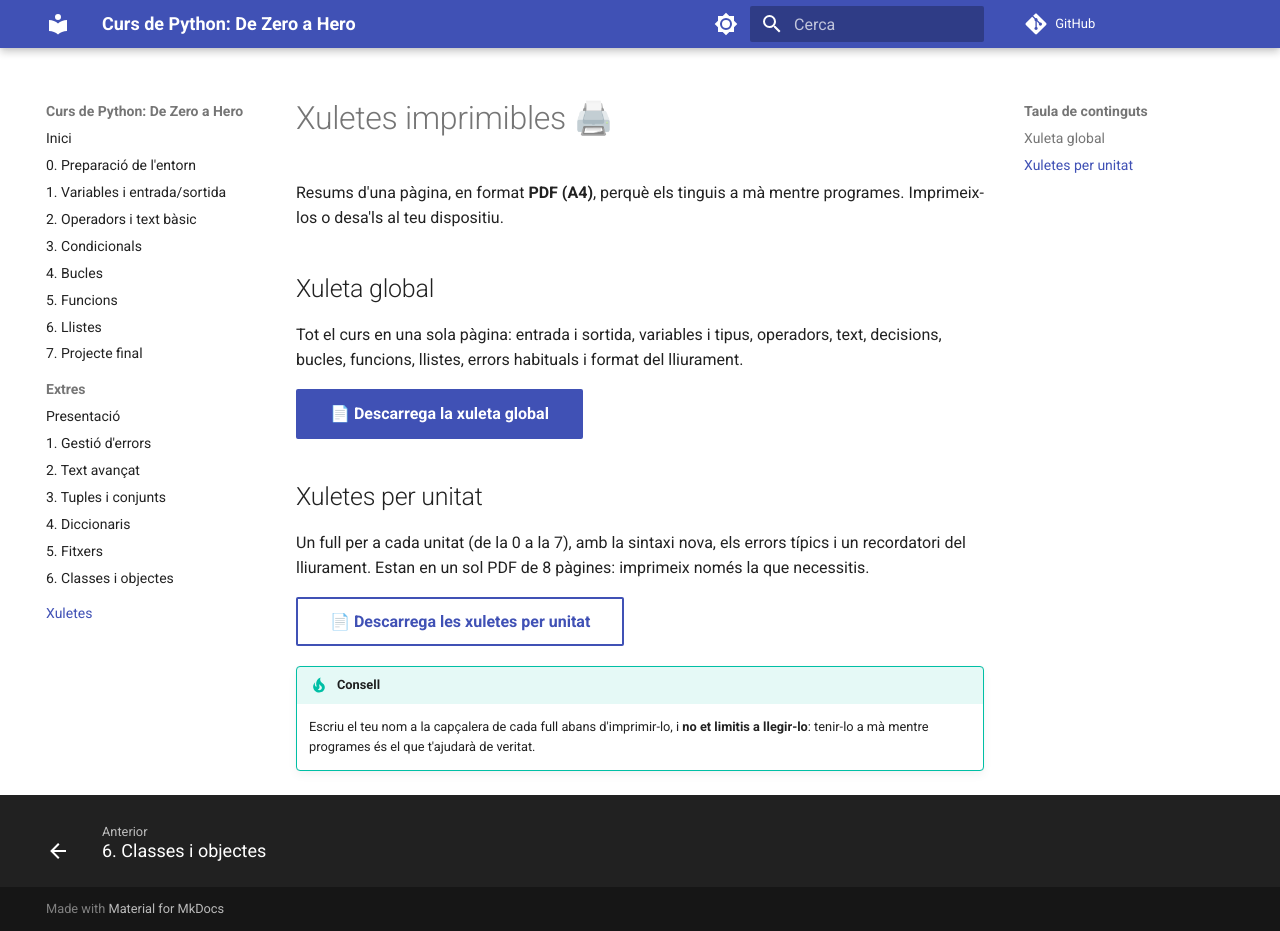
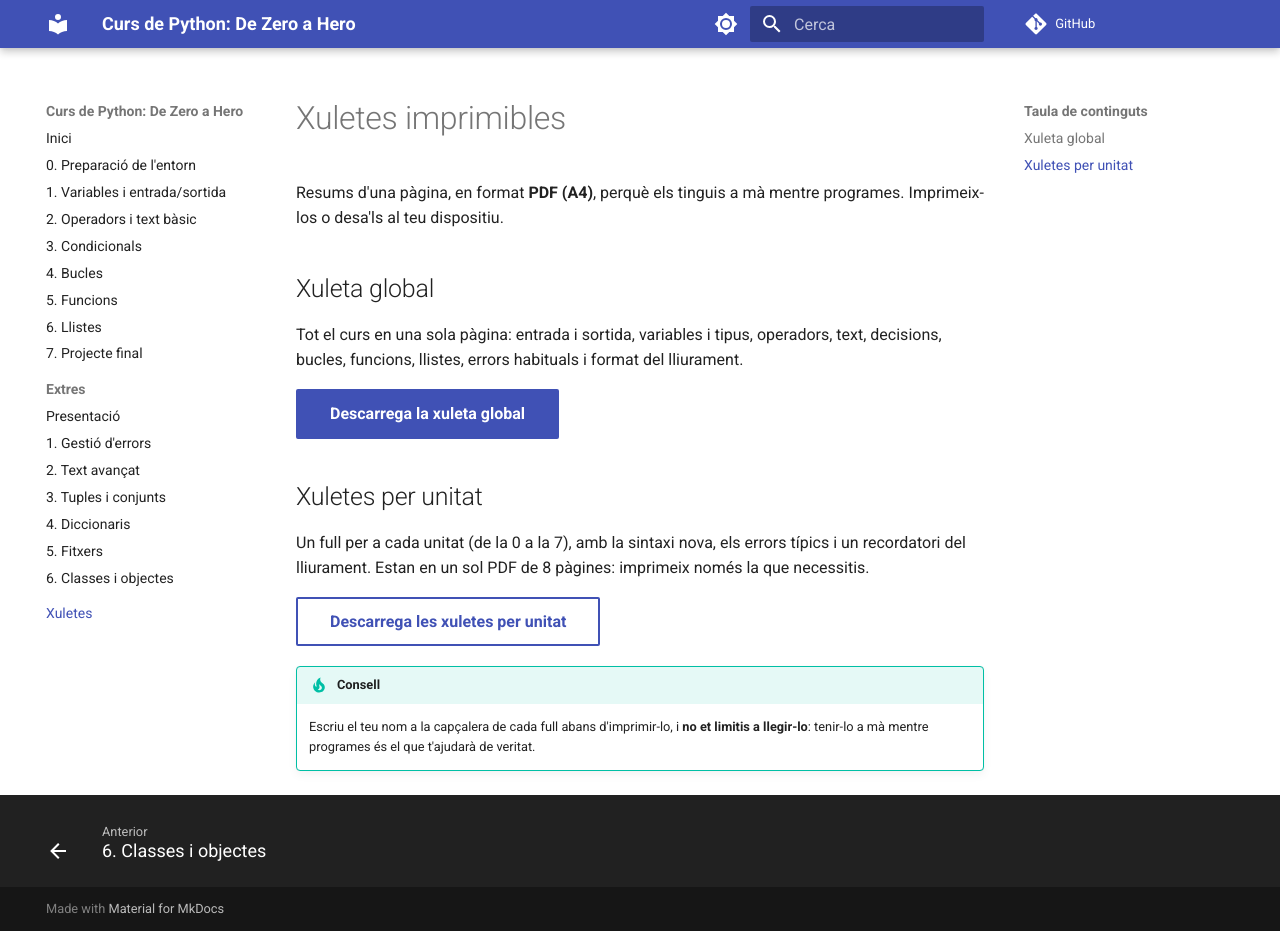
Before and after one commit to AlbertGodina/curs-python-web, an MkDocs documentation site: the page built from docs/xuletes.md, in a window 1280 px wide and 931 px high. Built offline with MkDocs 1.6.1 and Material for MkDocs 9.7.7, drawn with Linux system fonts in a browser that asks for light colours; comment, search, counter and statistics services are not loaded.

```diff
--- a/docs/xuletes.md
+++ b/docs/xuletes.md
@@ -1,4 +1,4 @@
-# Xuletes imprimibles 🖨️
+# Xuletes imprimibles
 
 Resums d'una pàgina, en format **PDF (A4)**, perquè els tinguis a mà mentre programes. Imprimeix-los o desa'ls al teu dispositiu.
 
@@ -6,13 +6,13 @@ Resums d'una pàgina, en format **PDF (A4)**, perquè els tinguis a mà mentre p
 
 Tot el curs en una sola pàgina: entrada i sortida, variables i tipus, operadors, text, decisions, bucles, funcions, llistes, errors habituals i format del lliurament.
 
-[📄 Descarrega la xuleta global](recursos/xuleta-global.pdf){ .md-button .md-button--primary }
+[ Descarrega la xuleta global](recursos/xuleta-global.pdf){ .md-button .md-button--primary }
 
 ## Xuletes per unitat
 
 Un full per a cada unitat (de la 0 a la 7), amb la sintaxi nova, els errors típics i un recordatori del lliurament. Estan en un sol PDF de 8 pàgines: imprimeix només la que necessitis.
 
-[📄 Descarrega les xuletes per unitat](recursos/xuletes-unitats.pdf){ .md-button }
+[ Descarrega les xuletes per unitat](recursos/xuletes-unitats.pdf){ .md-button }
 
 !!! tip "Consell"
     Escriu el teu nom a la capçalera de cada full abans d'imprimir-lo, i **no et limitis a llegir-lo**: tenir-lo a mà mentre programes és el que t'ajudarà de veritat.
```
